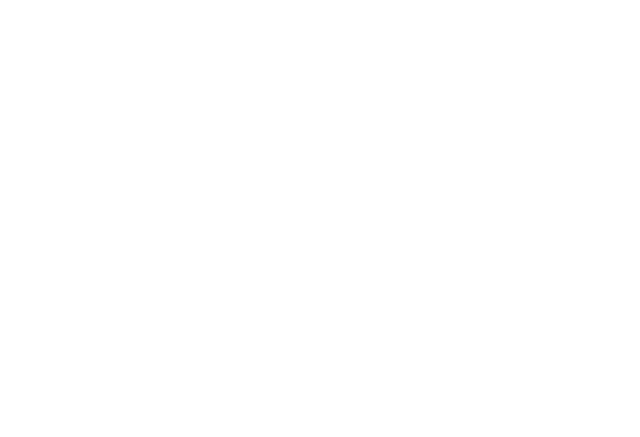
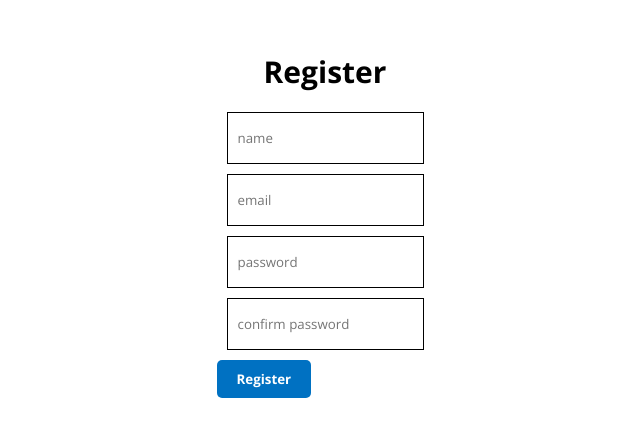
Before and after one commit to dinasadek/GraduationProject-bookme, a React (Create React App) app in the folder client/: page /register in a window 1280 px wide. Before the commit this address had no page. Shown: the part 181-618 px from the top of the page, without its empty margins (315-955 px from the left). Built offline with nearby package versions, Linux system fonts and the light colour scheme.

Commit message:
some changesgh

```diff
--- a/client/src/App.js
+++ b/client/src/App.js
@@ -7,6 +7,8 @@
 import Hotel from "./pages/hotel/Hotel";
 import List from "./pages/list/List";
 import Login from "./pages/login/Login";
+import Register from "./pages/register/register";
+
 
 function App() {
   return (
@@ -16,6 +18,8 @@
         <Route path="/hotels" element={<List/>}/>
         <Route path="/hotels/:id" element={<Hotel/>}/>
         <Route path="/login" element={<Login/>}/>
+        <Route path="/register" element={<Register/>}/>
+
       </Routes>
     </BrowserRouter>
   );
--- a/client/src/pages/register/register.css
+++ b/client/src/pages/register/register.css
@@ -8,3 +8,40 @@
     margin: 10px;
 
 }
+
+h1{
+    font-size: 30px !important;
+    padding: 10px;
+    font-weight: bold !important;
+    text-align: center;
+}
+.row{
+    height: 100vh;
+    display: flex;
+    align-items: center;
+    justify-content: center;
+}
+
+.col {
+    display: flex;
+    flex-direction: column;
+    gap: 10px;
+}
+
+
+
+.btn {
+    border: none;
+    padding: 10px 20px;
+    background-color: #0071c2;
+    color: white;
+    font-weight: bold;
+    cursor: pointer;
+    border-radius: 5px;
+
+}
+
+.btn:disabled{
+    background-color: #0071c28c;
+    cursor: not-allowed;
+}
```
